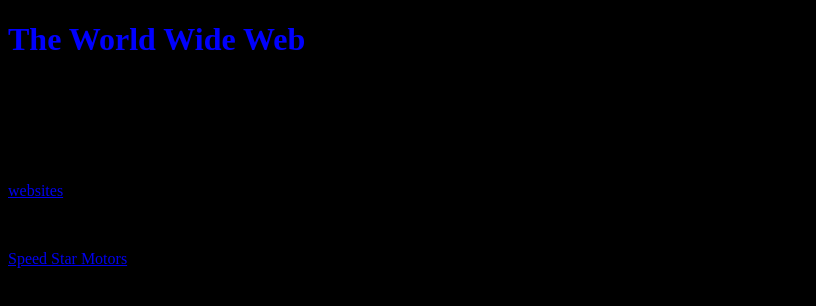
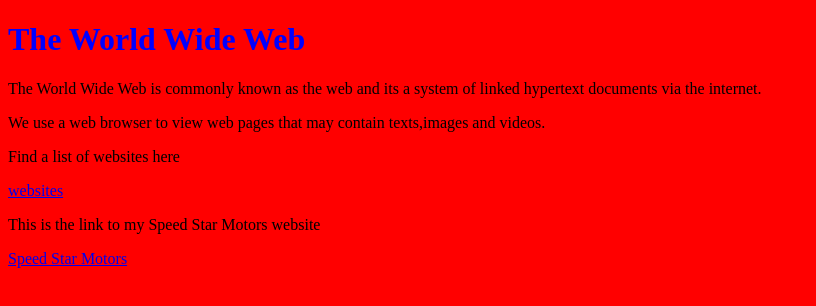
Before and after one commit to Bida23-102/HelloWorld, a plain HTML site: page index.html in a window 1280 px wide. Shown: the whole page, without its empty margins (0-816 px from the left). Drawn offline with Linux system fonts and the light colour scheme.

Commit message:
index.html

```diff
--- a/index.html
+++ b/index.html
@@ -3,7 +3,7 @@
  <HEAD>
   <TITLE> Web Activity 1 </title>
  </HEAD>
- <BODY style="background-color:black;">
+ <BODY style="background-color:red;">
   <h1 style="color:blue;">The World Wide Web </h1>
   <p>The World Wide Web is commonly known as the web and its a system of linked hypertext documents via the internet. </p>
   <p>We use a web browser to view web pages that may contain texts,images and videos. </p>
```
